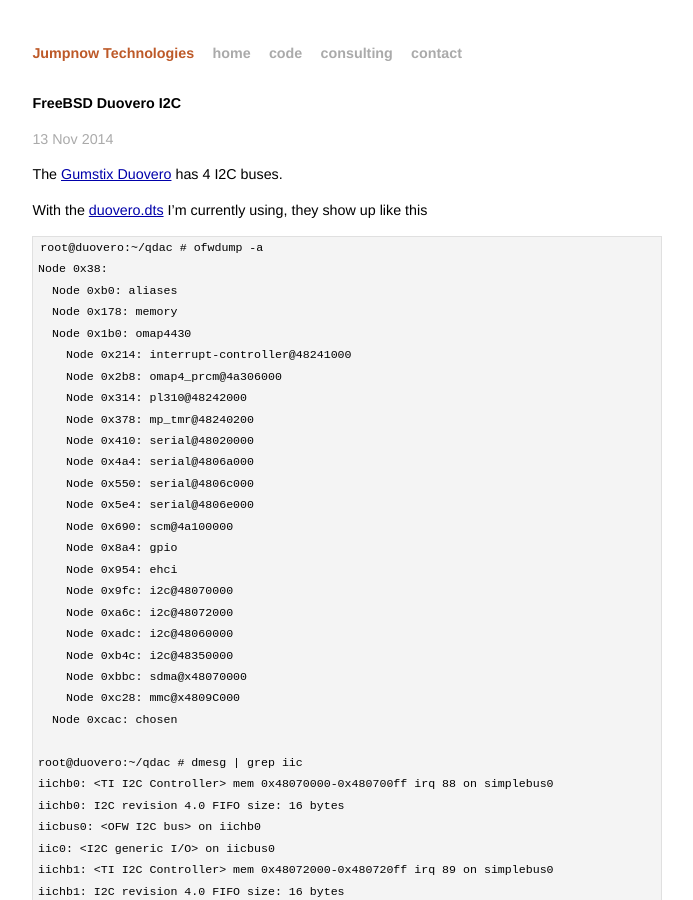
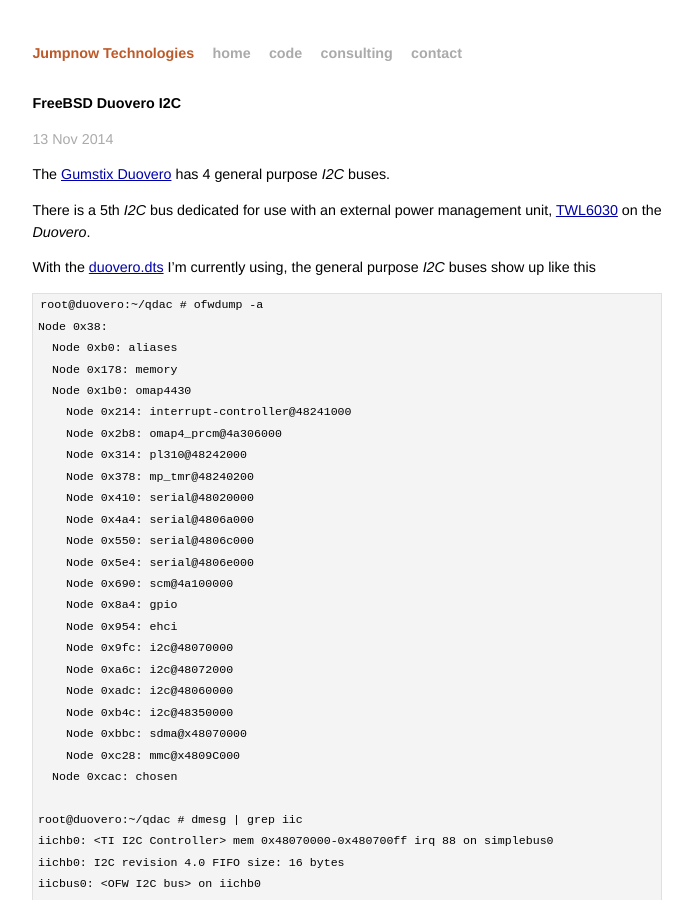
Before and after one commit to jumpnow/jumpnowtek-site, a Jekyll site: the page built from _posts/2014-11-13-FreeBSD-Duovero-I2C.md, in a window 1280 px wide and 900 px high. Shown: the whole window, without its empty margins (293-986 px from the left). Built offline with Jekyll 4.4.1, drawn with Linux system fonts in a browser that asks for light colours.

Commit message:
Add note on pmic and i2c5

```diff
--- a/_posts/2014-11-13-FreeBSD-Duovero-I2C.md
+++ b/_posts/2014-11-13-FreeBSD-Duovero-I2C.md
@@ -7,9 +7,11 @@
 tags: [freebsd, gumstix, duovero, i2c]
 ---
 
-The [Gumstix Duovero][duovero] has 4 I2C buses.
+The [Gumstix Duovero][duovero] has 4 general purpose *I2C* buses.
 
-With the [duovero.dts][duovero-dts] I'm currently using, they show up like this
+There is a 5th *I2C* bus dedicated for use with an external power management unit, [TWL6030][twl6030] on the *Duovero*.
+
+With the [duovero.dts][duovero-dts] I'm currently using, the general purpose *I2C* buses show up like this
 
     root@duovero:~/qdac # ofwdump -a
     Node 0x38:
@@ -122,3 +124,4 @@
 [iicbus]: http://www.freebsd.org/cgi/man.cgi?query=iicbus&apropos=0&sektion=4&manpath=FreeBSD+11-current&arch=default&format=html
 [level-shifter]: https://www.sparkfun.com/products/12009
 [qdac-readme]: https://github.com/scottellis/qdac/blob/master/README.md
+[twl6030]: http://www.ti.com/product/twl6030
```
